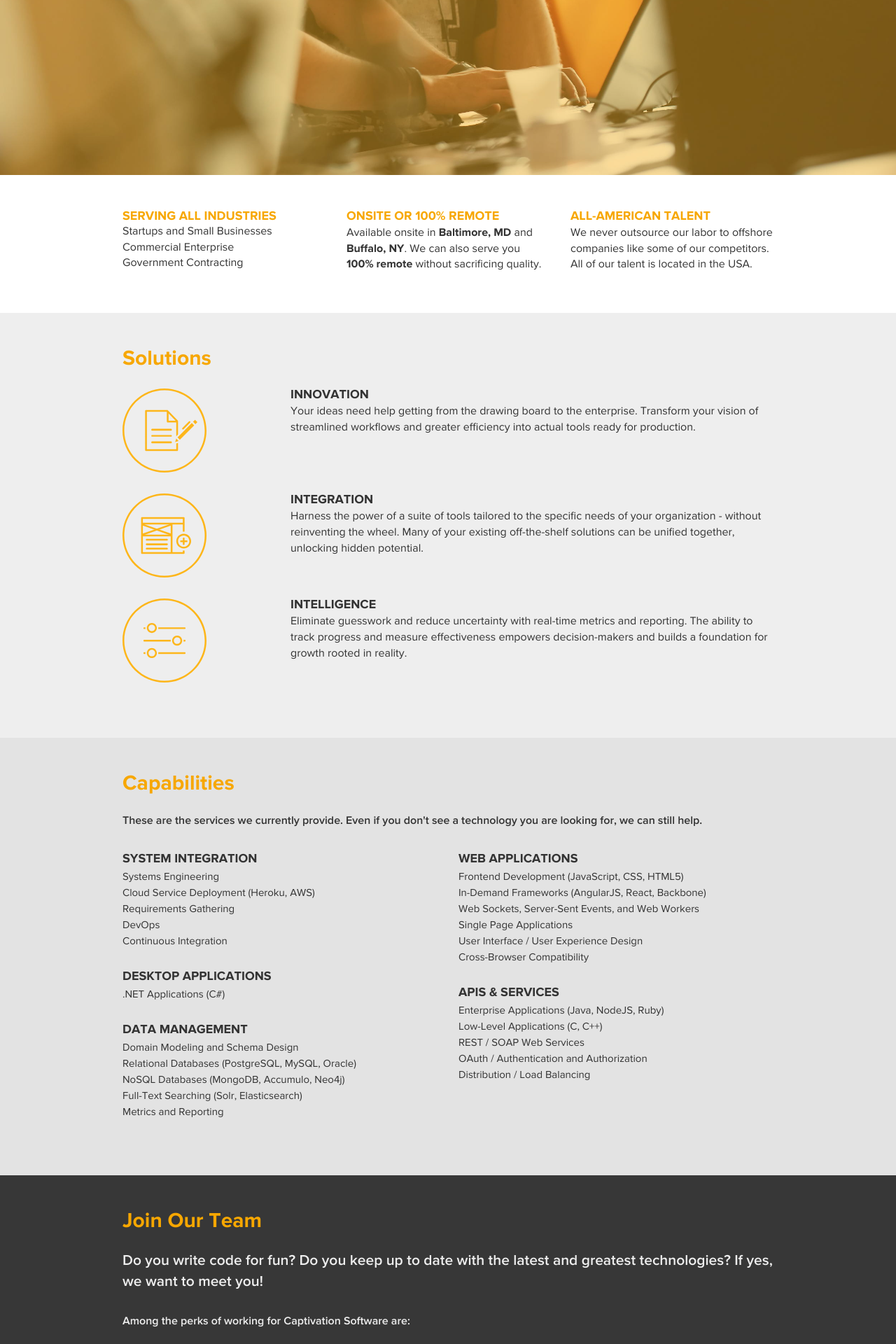
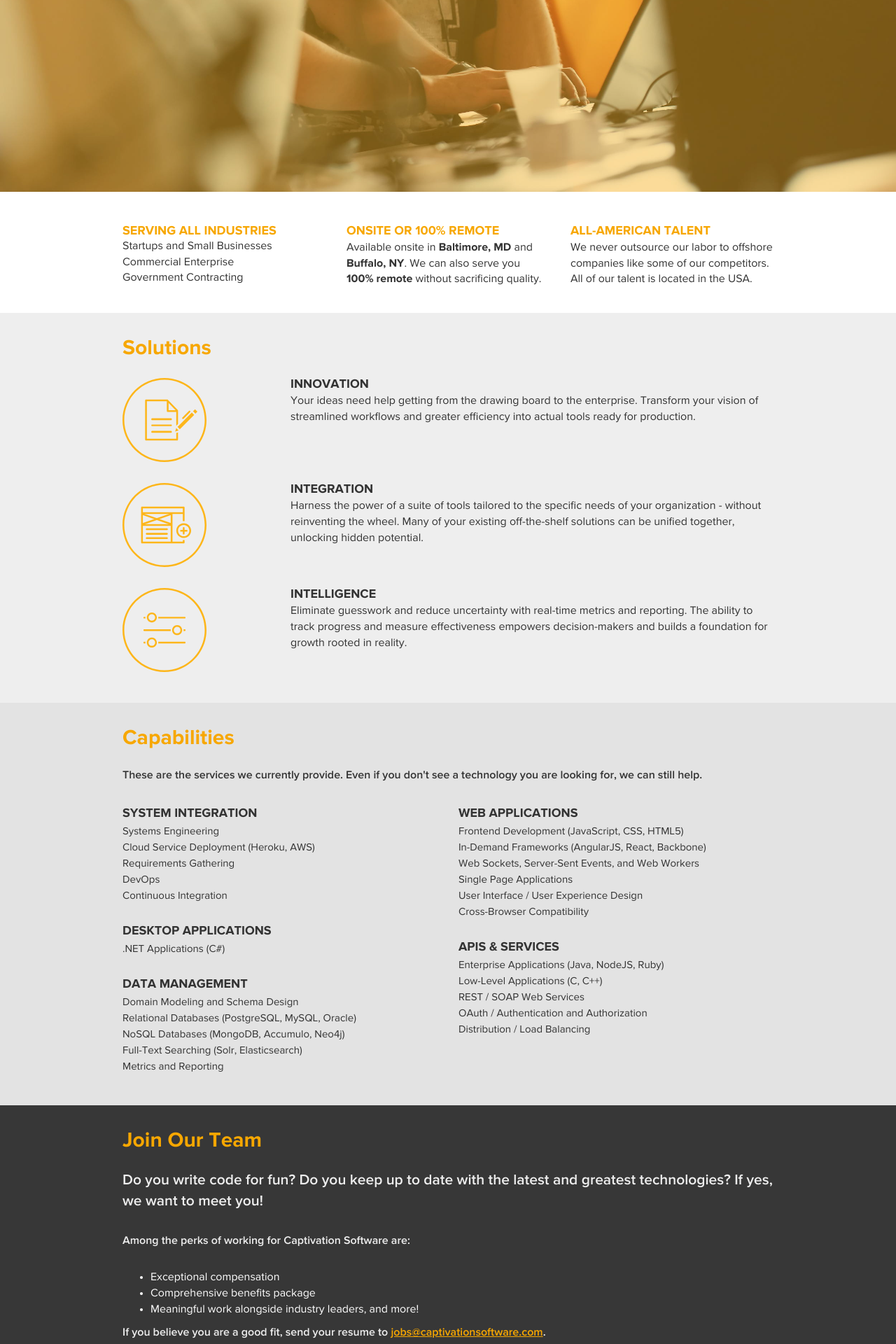
Before and after one commit to isabella232/captivationsoftware.github.io-archive, a Jekyll site: the page built from index.html, in a window 1280 px wide. Shown: the part 451-2371 px from the top of the page at 70% size. Built offline with Jekyll 4.4.1, drawn with Linux system fonts in a browser that asks for light colours; nearby versions of some CDN libraries; some web fonts are replaced.

Commit message:
Sane padding

```diff
--- a/css/responsive.css
+++ b/css/responsive.css
@@ -2,14 +2,6 @@
 @media (min-width: 992px) {
   .container {
     width: 960px;
-  }
-
-  .overview p {
-    margin: 0;
-  }
-
-  .main.container {
-    padding-bottom: 60px;
   }
 
   .section .menu, .section .menu[style] {
@@ -19,18 +11,11 @@
   }
 
   h1 {
-    margin-top: 0;
-  }
-}
-
-@media (max-height: 599px) {
-  h1 {
-    margin-top: 30px;
+    margin-top: 5px;
   }
 }
 
 @media (max-width: 991px) {
-
   .hero {
     left: 0;
     right: 0;
@@ -81,7 +66,8 @@
 
   h1 {
     font-size: 28px;
-    margin-bottom: 20px;
+    margin-bottom: 25px;
+    margin-top: 5px;
   }
 
   p {
--- a/css/structure.css
+++ b/css/structure.css
@@ -8,8 +8,8 @@ body {
 }
 
 .landing.section {
+  height: 100%;
   padding: 0;
-  height: 100%;
 }
 
 .landing.section ~ .section {
@@ -20,13 +20,14 @@ body {
   padding-bottom: 10px;
 }
 
-.section {
-  position: relative;;
-  padding: 50px 0;
+.overview.section {
+  padding: 40px 0 5px;
 }
 
 .section {
   margin-top: -1px;
+  position: relative;
+  padding: 30px 0 15px;
 }
 
 .header {
```
